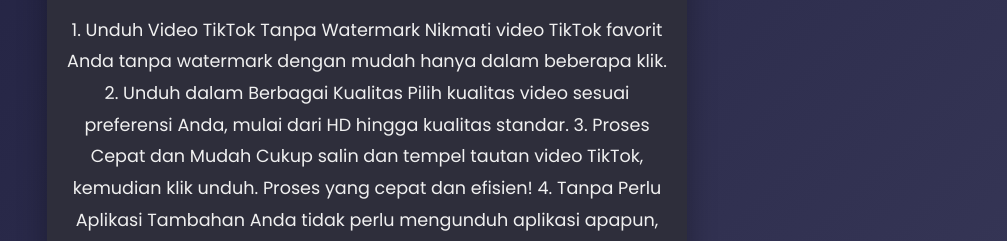
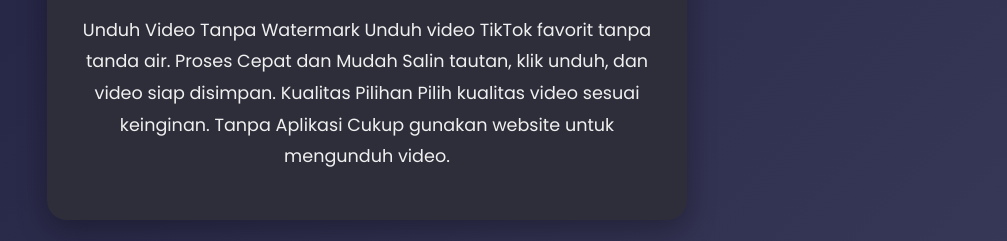
Before and after one commit to Farisofc/Tiktoksave, a plain HTML site: page index.html in a window 1280 px wide. Shown: the part 551-792 px from the top of the page, without its empty margins (273-1280 px from the left). Drawn offline with Linux system fonts and the light colour scheme.

Commit message:
Update index.html

```diff
--- a/index.html
+++ b/index.html
@@ -22,20 +22,17 @@
   <section id="about" class="section">
     <h2>Fitur Utama</h2>
     <p>
-      1. Unduh Video TikTok Tanpa Watermark
-Nikmati video TikTok favorit Anda tanpa watermark dengan mudah hanya dalam beberapa klik.
+      Unduh Video Tanpa Watermark
+Unduh video TikTok favorit tanpa tanda air.
 
-      2. Unduh dalam Berbagai Kualitas
-Pilih kualitas video sesuai preferensi Anda, mulai dari HD hingga kualitas standar.
+Proses Cepat dan Mudah
+Salin tautan, klik unduh, dan video siap disimpan.
 
-      3. Proses Cepat dan Mudah
-Cukup salin dan tempel tautan video TikTok, kemudian klik unduh. Proses yang cepat dan efisien!
+Kualitas Pilihan
+Pilih kualitas video sesuai keinginan.
 
-      4. Tanpa Perlu Aplikasi Tambahan
-Anda tidak perlu mengunduh aplikasi apapun, cukup gunakan website untuk mengunduh video TikTok secara langsung.
-
-      5. Kompatibilitas di Semua Perangkat
-Website ini dapat digunakan di berbagai perangkat, baik desktop maupun mobile, tanpa batasan.
+Tanpa Aplikasi
+Cukup gunakan website untuk mengunduh video.
     </p>
   </section>
 
```
